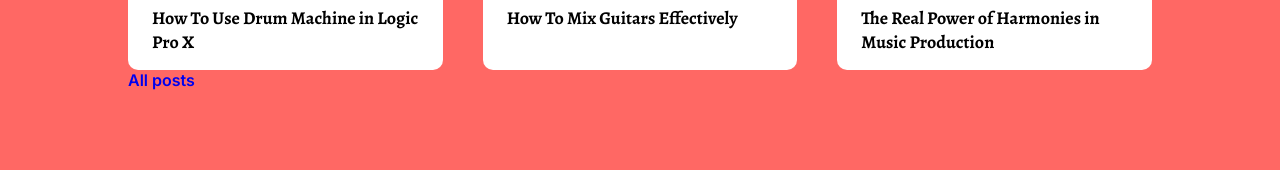
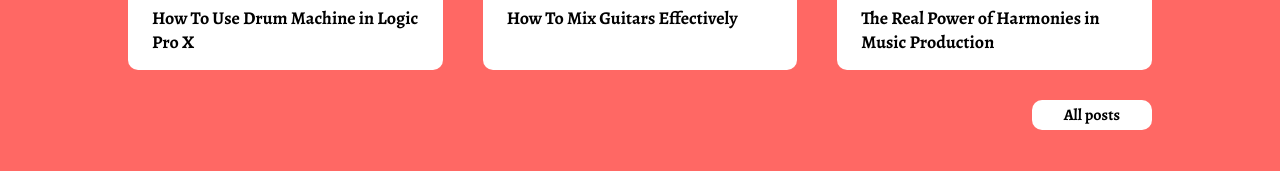
Before and after one commit to mraiyuu/music, a React (Vite) app: page / in a window 1280 px wide. Shown: the part 2154-2325 px from the top of the page. Built offline with nearby package versions, Linux system fonts and the light colour scheme.

Commit message:
blog done

```diff
--- a/src/components/Blog/Blog.css
+++ b/src/components/Blog/Blog.css
@@ -43,3 +43,19 @@
     padding: 16px 24px;
     margin: 0px;
 }
+
+#blog .btn-container {
+    display: flex;
+    justify-content: right;
+}
+
+#blog .all-post-btn {
+    font-family: "Alegreya", serif;
+    font-weight: 800;
+    font-size: 16px;
+    color: #000000;
+    padding: 4px 32px;
+    background: #ffffff;
+    border-radius: 10px;
+    margin-top: 30px;
+}
```
